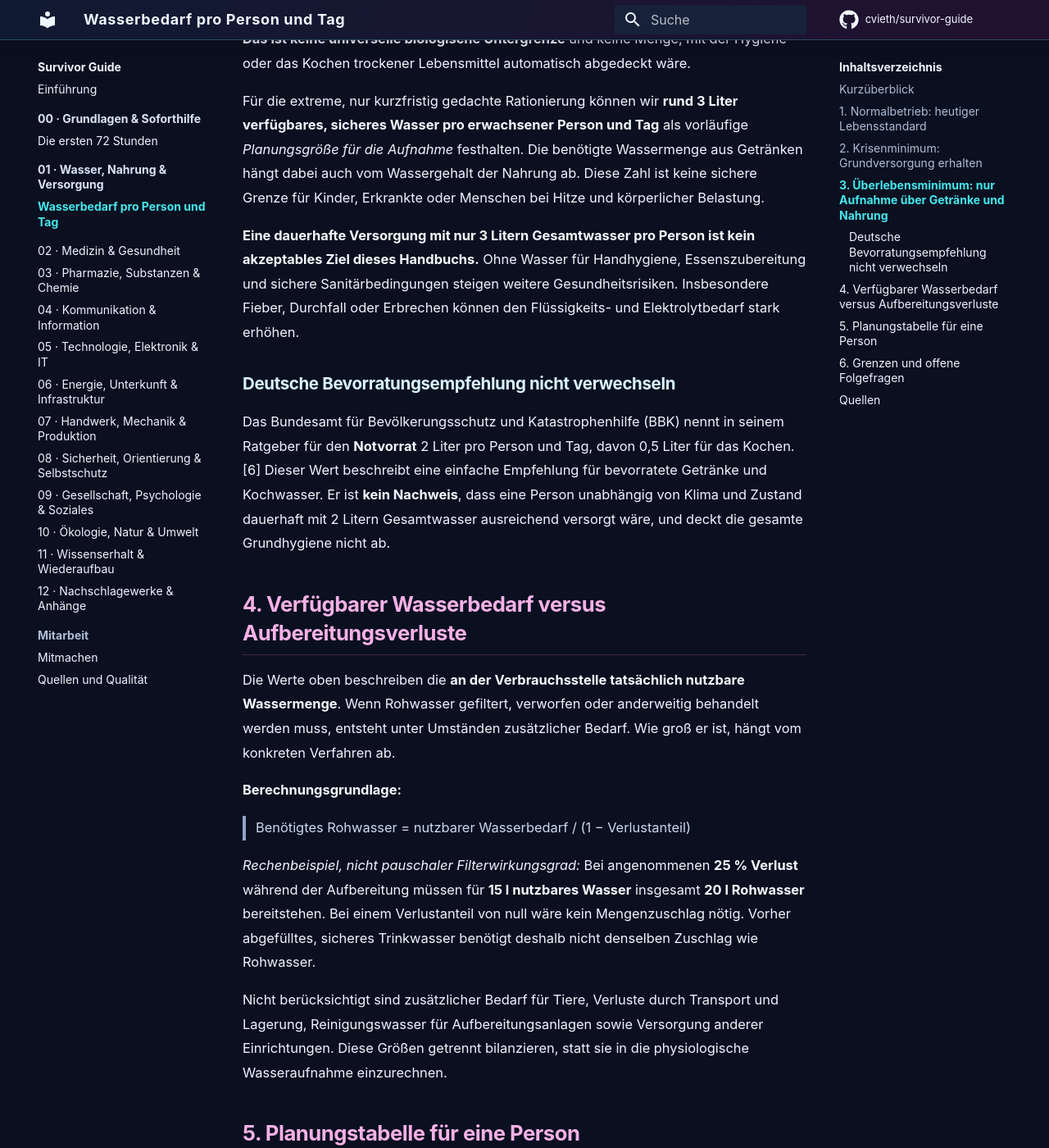
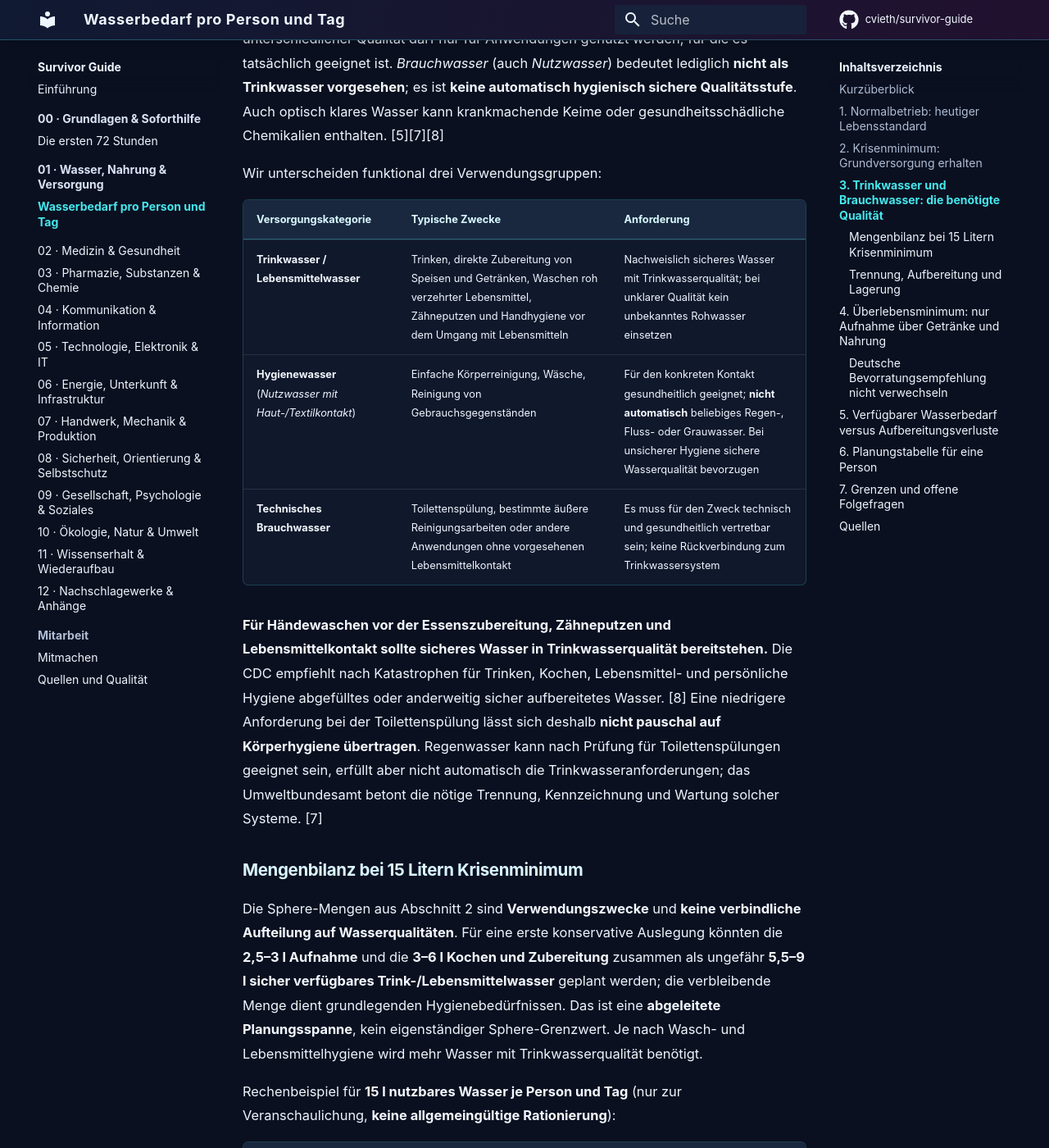
Before and after one commit to cvieth/survivor-guide, an MkDocs documentation site: the page built from docs/01-versorgung/wasserbedarf-pro-person.md, in a window 1280 px wide and 1400 px high, scrolled down 3199 px. Shown: the whole window at 82% size. Built offline with MkDocs 1.6.1 and Material for MkDocs 9.7.7, drawn with Linux system fonts in a browser that asks for light colours; comment, search, counter and statistics services are not loaded; some of the changed text lies outside the part shown.

Commit message:
Distinguish drinking water, hygienic service water, and technical water in daily crisis demand

```diff
--- a/docs/01-versorgung/wasserbedarf-pro-person.md
+++ b/docs/01-versorgung/wasserbedarf-pro-person.md
@@ -16,6 +16,8 @@ Wir unterscheiden drei Versorgungsstufen:
 | **Überlebensminimum** | **2,5–3 l** | Orientierungswert der Flüssigkeitsaufnahme über Getränke und Nahrung; **keine** umfassende Versorgung und nicht für jede Person ausreichend |
 
 Die Werte sind **nicht** drei medizinische Trinkempfehlungen, sondern beschreiben unterschiedliche Versorgungsziele. Alle Mengen beziehen sich auf **eine Person und einen Tag**. Unter Hitze, körperlicher Anstrengung, Krankheit und anderen besonderen Umständen kann der Bedarf deutlich höher sein.
+
+**Zweite Planungsdimension:** Neben der Menge müssen wir die **erforderliche Wasserqualität** unterscheiden: Sicheres Trinkwasser, für den jeweiligen hygienischen Zweck geeignetes Nutzwasser und ausschließlich technisches Nutzwasser. Im deutschen Normalbetrieb kommt das meiste Haushaltswasser in Trinkwasserqualität aus der Leitung; in einer Krise muss diese Qualität nicht für jede Verwendung aufrechterhalten werden.
 
 ## 1. Normalbetrieb: heutiger Lebensstandard
 
@@ -46,11 +48,46 @@ Für die Planung dieses Handbuchs gilt daher:
 - **20 l/Person/Tag oder mehr** anstreben, soweit verfügbar und hygienisch erforderlich.
 - **7,5 l/Person/Tag** allenfalls als zeitlich sehr begrenzte Nothilfe bei extremer Knappheit. WHO und Sphere beschreiben diesen Wert nicht als dauerhaft ausreichendes Versorgungsniveau. [4][5]
 
-**Trink- und Kochwasser muss sicher sein.** Für bestimmte andere Anwendungen kann je nach Nutzung und Kontaminationsrisiko Wasser geringerer Qualität vertretbar sein; es muss vom Trinkwasser getrennt und eindeutig gekennzeichnet werden. Keine unbekannte oder möglicherweise chemisch belastete Wasserquelle ungeprüft als sicher einstufen.
-
 Ein Wegfall normaler Toilettenspülungen erfordert zugleich eine alternative Sanitärlösung. Das Trinkwasser allein zu rationieren, ohne die Entsorgung von Ausscheidungen zu regeln, kann Infektionsrisiken erhöhen.
 
-## 3. Überlebensminimum: nur Aufnahme über Getränke und Nahrung
+## 3. Trinkwasser und Brauchwasser: die benötigte Qualität
+
+**Die Wassermenge allein reicht für eine Versorgungsplanung nicht aus.** Wasser von unterschiedlicher Qualität darf nur für Anwendungen genutzt werden, für die es tatsächlich geeignet ist. *Brauchwasser* (auch *Nutzwasser*) bedeutet lediglich **nicht als Trinkwasser vorgesehen**; es ist **keine automatisch hygienisch sichere Qualitätsstufe**. Auch optisch klares Wasser kann krankmachende Keime oder gesundheitsschädliche Chemikalien enthalten. [5][7][8]
+
+Wir unterscheiden funktional drei Verwendungsgruppen:
+
+| Versorgungskategorie | Typische Zwecke | Anforderung |
+| --- | --- | --- |
+| **Trinkwasser / Lebensmittelwasser** | Trinken, direkte Zubereitung von Speisen und Getränken, Waschen roh verzehrter Lebensmittel, Zähneputzen und Handhygiene vor dem Umgang mit Lebensmitteln | Nachweislich sicheres Wasser mit Trinkwasserqualität; bei unklarer Qualität kein unbekanntes Rohwasser einsetzen |
+| **Hygienewasser** (*Nutzwasser mit Haut-/Textilkontakt*) | Einfache Körperreinigung, Wäsche, Reinigung von Gebrauchsgegenständen | Für den konkreten Kontakt gesundheitlich geeignet; **nicht automatisch** beliebiges Regen-, Fluss- oder Grauwasser. Bei unsicherer Hygiene sichere Wasserqualität bevorzugen |
+| **Technisches Brauchwasser** | Toilettenspülung, bestimmte äußere Reinigungsarbeiten oder andere Anwendungen ohne vorgesehenen Lebensmittelkontakt | Es muss für den Zweck technisch und gesundheitlich vertretbar sein; keine Rückverbindung zum Trinkwassersystem |
+
+**Für Händewaschen vor der Essenszubereitung, Zähneputzen und Lebensmittelkontakt sollte sicheres Wasser in Trinkwasserqualität bereitstehen.** Die CDC empfiehlt nach Katastrophen für Trinken, Kochen, Lebensmittel- und persönliche Hygiene abgefülltes oder anderweitig sicher aufbereitetes Wasser. [8] Eine niedrigere Anforderung bei der Toilettenspülung lässt sich deshalb **nicht pauschal auf Körperhygiene übertragen**. Regenwasser kann nach Prüfung für Toilettenspülungen geeignet sein, erfüllt aber nicht automatisch die Trinkwasseranforderungen; das Umweltbundesamt betont die nötige Trennung, Kennzeichnung und Wartung solcher Systeme. [7]
+
+### Mengenbilanz bei 15 Litern Krisenminimum
+
+Die Sphere-Mengen aus Abschnitt 2 sind **Verwendungszwecke** und **keine verbindliche Aufteilung auf Wasserqualitäten**. Für eine erste konservative Auslegung könnten die **2,5–3 l Aufnahme** und die **3–6 l Kochen und Zubereitung** zusammen als ungefähr **5,5–9 l sicher verfügbares Trink-/Lebensmittelwasser** geplant werden; die verbleibende Menge dient grundlegenden Hygienebedürfnissen. Das ist eine **abgeleitete Planungsspanne**, kein eigenständiger Sphere-Grenzwert. Je nach Wasch- und Lebensmittelhygiene wird mehr Wasser mit Trinkwasserqualität benötigt.
+
+Rechenbeispiel für **15 l nutzbares Wasser je Person und Tag** (nur zur Veranschaulichung, **keine allgemeingültige Rationierung**):
+
+| Verwendung | Beispielmenge | Wasserqualität |
+| --- | ---: | --- |
+| Getränke und Wasseraufnahme über Nahrung | 3 l | Sicheres Trinkwasser |
+| Einfache Lebensmittelzubereitung | 6 l | Sicheres Lebensmittel-/Trinkwasser |
+| Grundlegende Hygiene | 6 l | Je nach Handlung sicheres Trinkwasser oder gesondert geeignetes Hygienewasser |
+| **Gesamt** | **15 l** | Nicht alle 15 l müssen zwingend über dieselbe Aufbereitungsstufe laufen |
+
+**Technisches Brauchwasser**, etwa für eine herkömmliche Toilettenspülung, kommt gegebenenfalls **zusätzlich** hinzu; eine funktionierende Trockentoilette benötigt dagegen kein Spülwasser. Die Wahl der Sanitärlösung verändert also den gesamten täglichen Wasserbedarf.
+
+### Trennung, Aufbereitung und Lagerung
+
+- Sichere Trinkwasserbehälter und Brauchwasserbehälter **getrennt lagern, deutlich kennzeichnen und Verwechslungen ausschließen**.
+- Trinkwasserleitungen niemals ohne geeignete Sicherung mit Nichttrinkwasseranlagen verbinden. [7]
+- Wasserqualitäten anhand der **Ausgangsquelle und konkreter Risiken** beurteilen, nicht allein anhand von Aussehen oder Geruch.
+- Wasseraufbereitung ist **verfahrensabhängig**: Abkochen oder Desinfektion kann bestimmte mikrobiologische Gefahren reduzieren, entfernt aber **nicht zuverlässig chemische Schadstoffe**. Bei Verdacht auf chemische Verunreinigung eine andere sichere Quelle verwenden. [5][8]
+- Den Rohwasserbedarf und mögliche Aufbereitungsverluste **für jede tatsächlich behandelte Menge separat** berechnen (siehe Abschnitt 5).
+
+## 4. Überlebensminimum: nur Aufnahme über Getränke und Nahrung
 
 Die Sphere-Standards nennen **2,5 bis 3 Liter täglich** für die Wasseraufnahme über Getränke und Nahrung als Orientierungsgröße, abhängig von Physiologie und Klima. [4] **Das ist keine universelle biologische Untergrenze** und keine Menge, mit der Hygiene oder das Kochen trockener Lebensmittel automatisch abgedeckt wäre.
 
@@ -62,9 +99,11 @@ Für die extreme, nur kurzfristig gedachte Rationierung können wir **rund 3 Lit
 
 Das Bundesamt für Bevölkerungsschutz und Katastrophenhilfe (BBK) nennt in seinem Ratgeber für den **Notvorrat** 2 Liter pro Person und Tag, davon 0,5 Liter für das Kochen. [6] Dieser Wert beschreibt eine einfache Empfehlung für bevorratete Getränke und Kochwasser. Er ist **kein Nachweis**, dass eine Person unabhängig von Klima und Zustand dauerhaft mit 2 Litern Gesamtwasser ausreichend versorgt wäre, und deckt die gesamte Grundhygiene nicht ab.
 
-## 4. Verfügbarer Wasserbedarf versus Aufbereitungsverluste
+## 5. Verfügbarer Wasserbedarf versus Aufbereitungsverluste
 
 Die Werte oben beschreiben die **an der Verbrauchsstelle tatsächlich nutzbare Wassermenge**. Wenn Rohwasser gefiltert, verworfen oder anderweitig behandelt werden muss, entsteht unter Umständen zusätzlicher Bedarf. Wie groß er ist, hängt vom konkreten Verfahren ab.
+
+**Dabei getrennt bilanzieren:** Rohwasser, zu Trinkwasser aufbereitetes Wasser und für einzelne Zwecke nutzbares Brauchwasser. Ein pauschaler Aufbereitungsverlust für den gesamten Haushaltsverbrauch wäre ebenso irreführend wie die Annahme, jedes Brauchwasser sei ohne Prüfung verwendbar.
 
 **Berechnungsgrundlage:**
 
@@ -74,7 +113,7 @@ Die Werte oben beschreiben die **an der Verbrauchsstelle tatsächlich nutzbare W
 
 Nicht berücksichtigt sind zusätzlicher Bedarf für Tiere, Verluste durch Transport und Lagerung, Reinigungswasser für Aufbereitungsanlagen sowie Versorgung anderer Einrichtungen. Diese Größen getrennt bilanzieren, statt sie in die physiologische Wasseraufnahme einzurechnen.
 
-## 5. Planungstabelle für eine Person
+## 6. Planungstabelle für eine Person
 
 | Stufe | 1 Tag | 3 Tage | 7 Tage | 10 Tage |
 | --- | ---: | ---: | ---: | ---: |
@@ -84,7 +123,7 @@ Nicht berücksichtigt sind zusätzlicher Bedarf für Tiere, Verluste durch Trans
 
 Diese Zahlen sind **Vergleichs- und Rechengrößen**, nicht automatisch Empfehlungen, sämtliche Mengen zu Hause einzulagern. Die Mindestmenge für die Aufnahme darf bei besonderem Bedarf nicht als Obergrenze verwendet werden. Weitere Personen, Haustiere und Verarbeitungsverluste gesondert hinzurechnen.
 
-## 6. Grenzen und offene Folgefragen
+## 7. Grenzen und offene Folgefragen
 
 - Wie unterscheiden sich Bedarf und Wasserqualität bei Trinkwasser, Kochwasser, Waschwasser und Toilettenwasser?
 - Welche zusätzlichen Mengen benötigen Säuglinge, kranke oder pflegebedürftige Menschen?
@@ -101,4 +140,7 @@ Diese Zahlen sind **Vergleichs- und Rechengrößen**, nicht automatisch Empfehlu
 5. **WHO**, *Humanitarian emergencies – Water, Sanitation and Health*, Abschnitt zum Mindestwasserbedarf: https://www.who.int/teams/environment-climate-change-and-health/water-sanitation-and-health/environmental-health-in-emergencies/humanitarian-emergencies
 6. **BBK** (2026), *Vorsorgen für Krisen und Katastrophen*, Kapitel „Essen und Trinken bevorraten“, S. 7: https://www.bbk.bund.de/SharedDocs/Downloads/DE/Mediathek/Publikationen/Buergerinformationen/Ratgeber/BBK-Vorsorgen-fuer-Krisen-und-Katastrophen.pdf?__blob=publicationFile&v=42
 
+7. **Umweltbundesamt**, *Tipps für eine nachhaltige Regenwassernutzung*, Abschnitt Hygiene und getrennte Leitungsführung: https://www.umweltbundesamt.de/umwelttipps-fuer-den-alltag/tipps-fuer-eine-nachhaltige-regenwassernutzung
+8. **US CDC** (25.06.2025), *How to Find Clean Water in an Emergency*, Qualität und Verwendungszwecke im Notfall: https://www.cdc.gov/water-emergency/about/how-to-find-clean-water-in-an-emergency.html
+
 **Redaktioneller Status:** Quellenrecherchierter Erstentwurf. Vor Einstufung als fachlich geprüft sind insbesondere die Begriffe „Überlebensminimum“, die Einordnung individueller Flüssigkeitsbedarfe und die konkreten hygienischen Mindestmaßnahmen von entsprechend qualifizierten Fachleuten zu prüfen.
```
